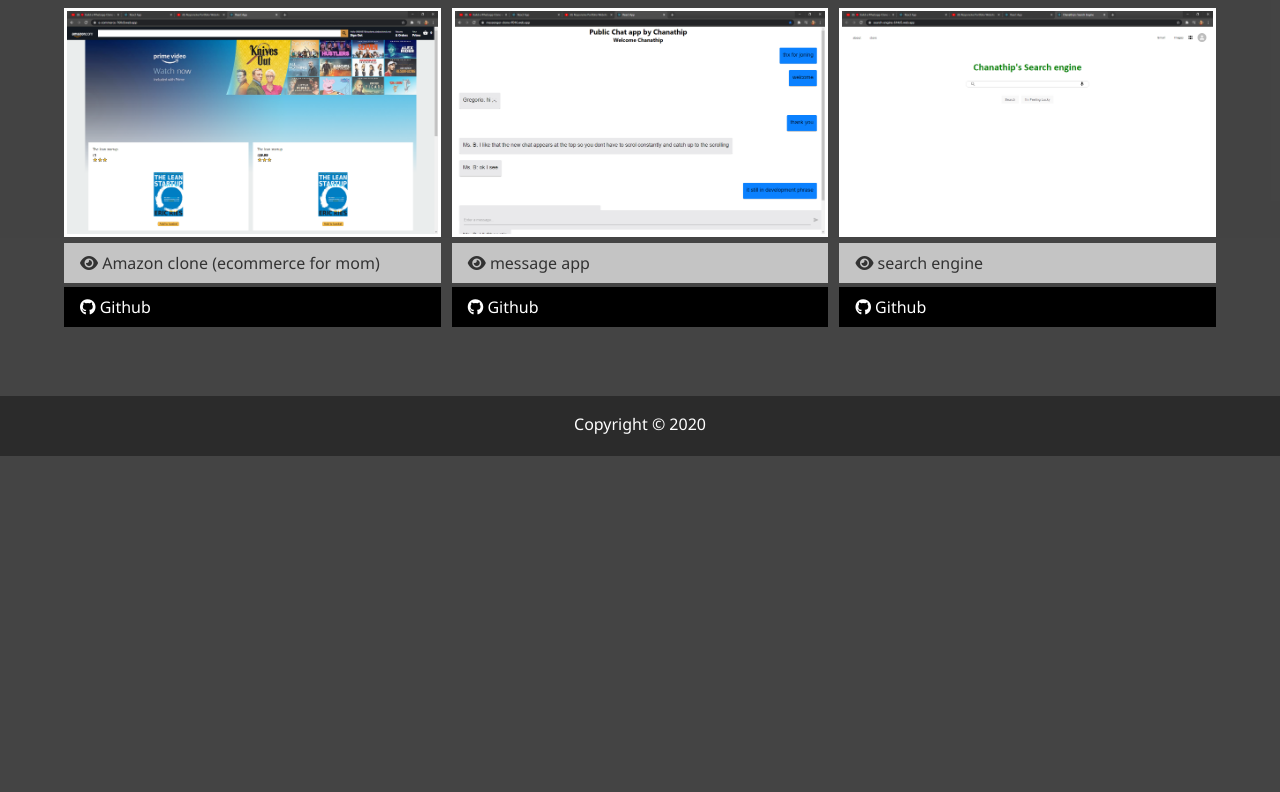
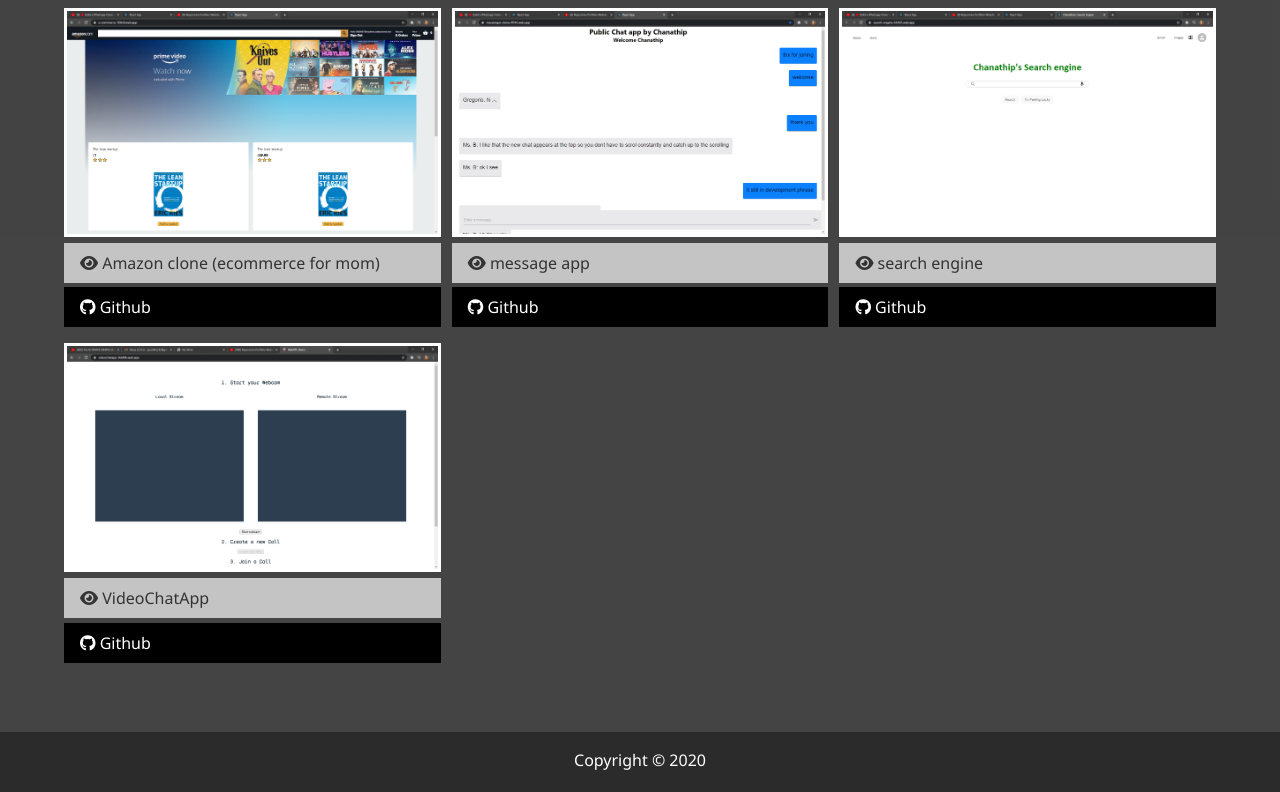
Before and after one commit to kenobi1337/cg-portfolio, a website: page dist/work.html in a window 1280 px wide. Shown: the part 562-1354 px from the top of the page. Before the commit the page ends 1018 px from the top, so only its background shows below. Drawn offline with Linux system fonts and the light colour scheme.

Commit message:
add project 7

```diff
--- a/dist/work.html
+++ b/dist/work.html
@@ -198,6 +198,26 @@
 						Github
 					</a>
 				</div>
+				<div class="item">
+					<a href="#">
+						<img
+							src="img/project_7.png"
+							alt="project-1"
+						/>
+					</a>
+					<a
+						href="https://videochatapp-9dd0b.web.app/"
+						target="blank"
+						class="btn-light"
+					>
+						<i class="fas fa-eye"></i>
+						VideoChatApp
+					</a>
+					<a href="#" class="btn-dark">
+						<i class="fab fa-github"></i>
+						Github
+					</a>
+				</div>
 			</div>
 		</main>
 
```
Also changed, not shown: dist/img/project_7.png (added).
